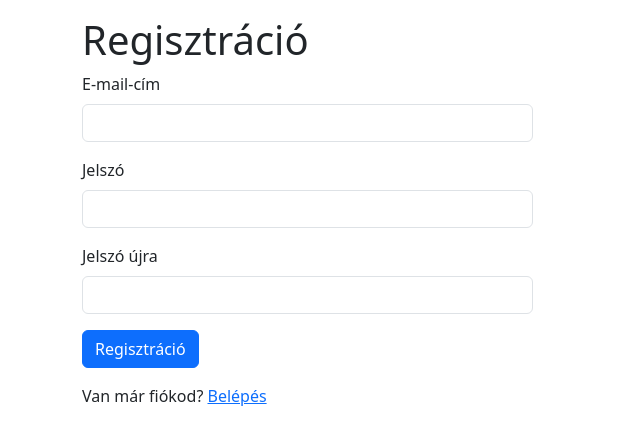
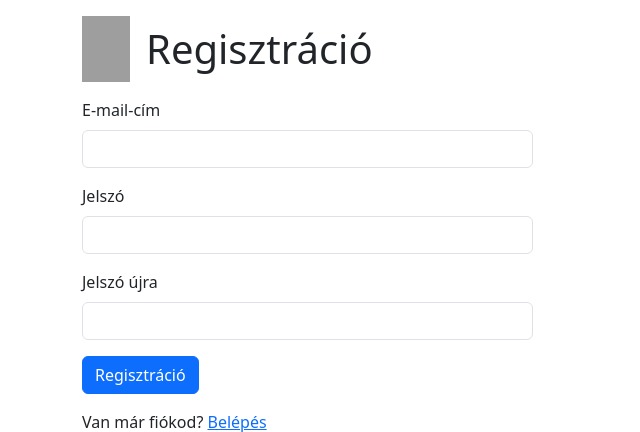
Before and after one commit to valer716/Onkormanyzati_kozteruleti_bejelentes_es_ugykezelo_portal, an ASP.NET Core app: page /Identity/Account/Register in a window 1280 px wide. Shown: the part 71-503 px from the top of the page, without its empty margins (0-640 px from the left). Run offline with ASP.NET Core 8, Linux system fonts and the light colour scheme; style sheets or scripts are compiled from the project's sources; some libraries are stand-ins or nearby versions; grey boxes are pictures that could not be loaded.

Commit message:
Címer a belépés és a regisztráció oldalon
Változások:
- Login és Register: a cím mellett a címer látszik

Miért: egységes megjelenés a belépő oldalakon is.

```diff
--- a/OnkormanyzatiPortal/OnkormanyzatiPortal/Areas/Identity/Pages/Account/Login.cshtml
+++ b/OnkormanyzatiPortal/OnkormanyzatiPortal/Areas/Identity/Pages/Account/Login.cshtml
@@ -5,7 +5,10 @@
     ViewData["Title"] = "Belépés";
 }
 
-<h1>Belépés</h1>
+<div class="d-flex align-items-center gap-3 mb-3">
+    <img src="~/img/cimer.png" alt="" width="48" height="66" />
+    <h1 class="m-0">Belépés</h1>
+</div>
 
 <div class="row">
     <div class="col-md-6 col-lg-5">
--- a/OnkormanyzatiPortal/OnkormanyzatiPortal/Areas/Identity/Pages/Account/Register.cshtml
+++ b/OnkormanyzatiPortal/OnkormanyzatiPortal/Areas/Identity/Pages/Account/Register.cshtml
@@ -5,7 +5,10 @@
     ViewData["Title"] = "Regisztráció";
 }
 
-<h1>Regisztráció</h1>
+<div class="d-flex align-items-center gap-3 mb-3">
+    <img src="~/img/cimer.png" alt="" width="48" height="66" />
+    <h1 class="m-0">Regisztráció</h1>
+</div>
 
 <div class="row">
     <div class="col-md-6 col-lg-5">
```
